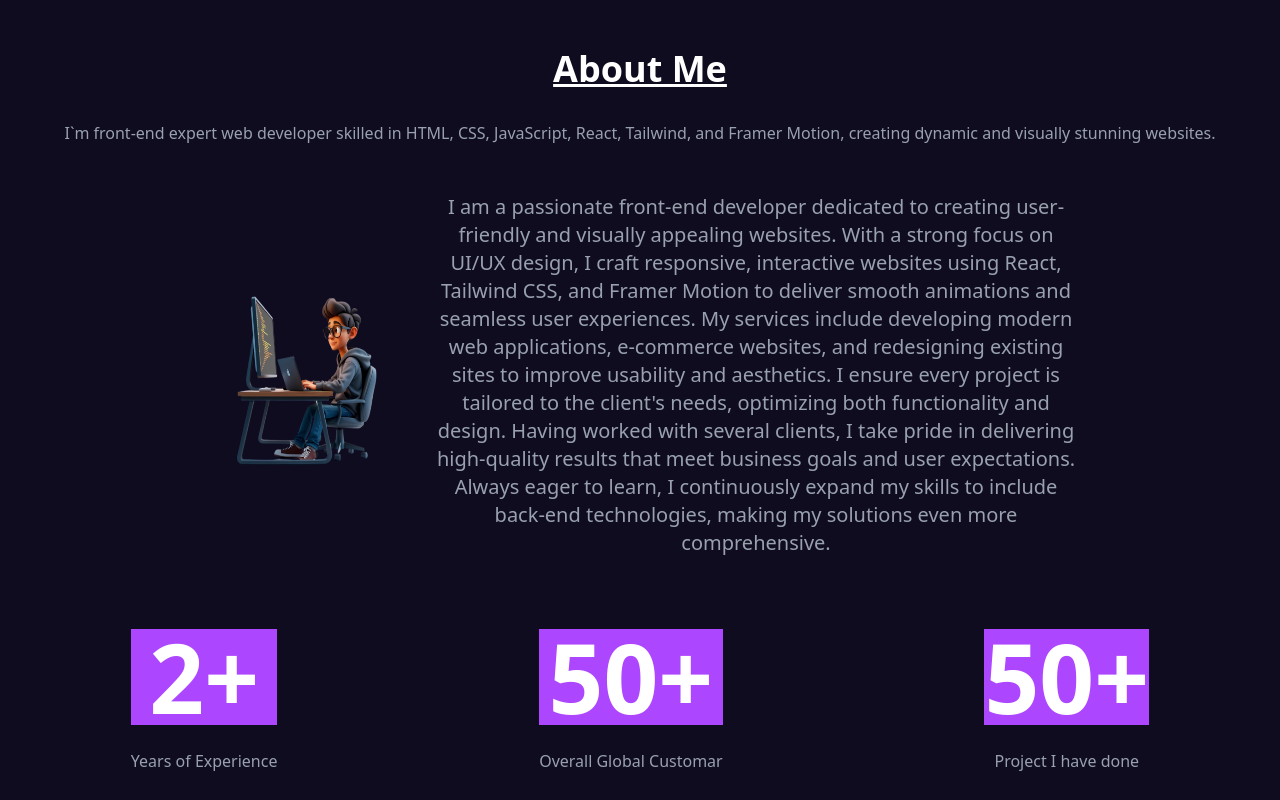
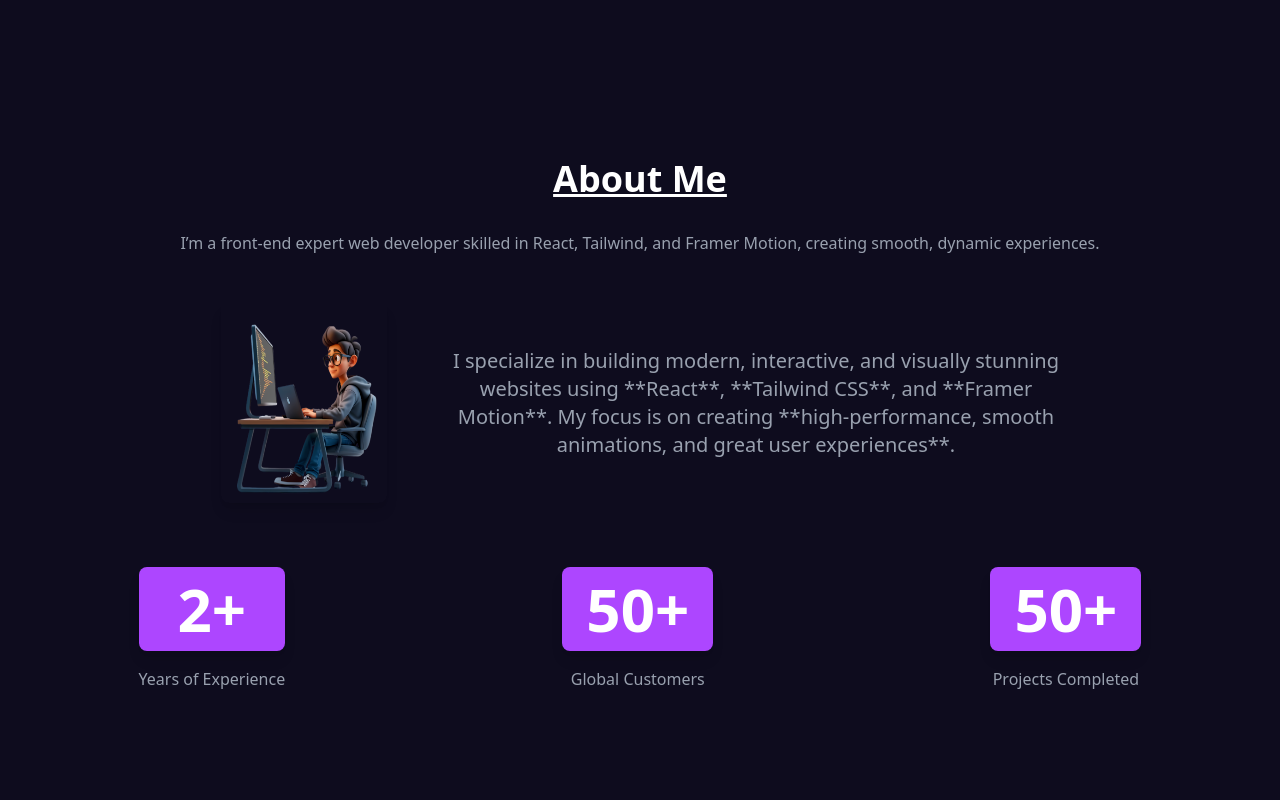
Before and after one commit to shihab0952/Portfolio, a React (Vite) app: page / in a window 1280 px wide. Shown: the part 680-1480 px from the top of the page. Built offline with nearby package versions, Linux system fonts and the light colour scheme.

Commit message:
Update About.jsx

```diff
--- a/src/component/About.jsx
+++ b/src/component/About.jsx
@@ -1,128 +1,113 @@
 import { motion } from "framer-motion";
-
 import { useInView } from "react-intersection-observer";
 
+const fadeUp = {
+  hidden: { opacity: 0, y: 50 },
+  visible: { opacity: 1, y: 0, transition: { duration: 0.8, ease: "easeOut" } },
+};
+
+const fadeLeft = {
+  hidden: { opacity: 0, x: -50 },
+  visible: { opacity: 1, x: 0, transition: { duration: 1, ease: "easeOut" } },
+};
+
+const fadeRight = {
+  hidden: { opacity: 0, x: 50 },
+  visible: { opacity: 1, x: 0, transition: { duration: 1, ease: "easeOut" } },
+};
+
 const About = () => {
-  const { ref, inView } = useInView({
-    triggerOnce: true,
-    threshold: 0.2,
-  });
+  const { ref, inView } = useInView({ triggerOnce: false, threshold: 0.2 });
 
   return (
-    <div
-    id="about"
-    className="text-white py-6 ">
+    <div id="about" className="text-white py-12 min-h-screen flex items-center">
       <div className="container mx-auto text-center">
+        {/* Title Animation */}
         <motion.h2
           ref={ref}
-          initial={{ opacity: 0, y: 100 }}
-          animate={inView ? { opacity: 1, y: 0 } : {}}
-          transition={{ delay: 0.3, duration: 0.5 }}
+          variants={fadeUp}
+          initial="hidden"
+          animate={inView ? "visible" : "hidden"}
           className="text-3xl md:text-4xl font-bold mb-8 underline"
         >
           About Me
         </motion.h2>
+
+        {/* Subtitle Animation */}
         <motion.p
           ref={ref}
-          initial={{ opacity: 0, y: 100 }}
-          animate={inView ? { opacity: 1, y: 0 } : {}}
-          transition={{ delay: 0.5, duration: 0.5 }}
+          variants={fadeUp}
+          initial="hidden"
+          animate={inView ? "visible" : "hidden"}
+          transition={{ delay: 0.2 }}
           className="mb-12 text-gray-400 text-center"
         >
-          I`m front-end expert web developer skilled in HTML, CSS, JavaScript, React,
-          Tailwind, and Framer Motion, creating dynamic and visually stunning
-          websites.
+          I’m a front-end expert web developer skilled in React, Tailwind, and Framer
+          Motion, creating smooth, dynamic experiences.
         </motion.p>
+
+        {/* Image & Text Section */}
         <motion.div
           ref={ref}
-          initial={{ opacity: 0, y: 100 }}
-          animate={inView ? { opacity: 1, y: 0 } : {}}
-          transition={{ delay: 0.8, duration: 0.5 }}
           className="flex flex-col md:flex-row justify-center items-center"
         >
+          {/* Image Animation */}
           <motion.div
-            ref={ref}
-            initial={{ opacity: 0, x: -100 }}
-            animate={inView ? { opacity: 1, x: 0 } : {}}
-            transition={{ delay: 1, duration: 0.9 }}
+            variants={fadeLeft}
+            initial="hidden"
+            animate={inView ? "visible" : "hidden"}
             className="mb-8 md:mb-0 md:mr-8 flex justify-center"
           >
             <img
               src="gg.png"
-              alt=""
-              className="w-[200px] h-[200px] sm:1/2 md:w-10/12"
+              alt="Profile"
+              className="w-[200px] h-[200px] sm:w-1/2 md:w-10/12 rounded-lg shadow-lg"
             />
           </motion.div>
+
+          {/* Description Animation */}
           <motion.p
-            ref={ref}
-            initial={{ opacity: 0, x: 100 }}
-            animate={inView ? { opacity: 1, x: 0 } : {}}
-            transition={{ delay: 1, duration: 0.9 }}
+            variants={fadeRight}
+            initial="hidden"
+            animate={inView ? "visible" : "hidden"}
+            transition={{ delay: 0.3 }}
             className="md:w-1/2 text-gray-400 md:px-0 text-base sm:text-lg md:text-xl"
           >
-            I am a passionate front-end developer dedicated to creating
-            user-friendly and visually appealing websites. With a strong focus
-            on UI/UX design, I craft responsive, interactive websites using
-            React, Tailwind CSS, and Framer Motion to deliver smooth animations
-            and seamless user experiences. My services include developing modern
-            web applications, e-commerce websites, and redesigning existing
-            sites to improve usability and aesthetics. I ensure every project is
-            tailored to the client's needs, optimizing both functionality and
-            design. Having worked with several clients, I take pride in
-            delivering high-quality results that meet business goals and user
-            expectations. Always eager to learn, I continuously expand my skills
-            to include back-end technologies, making my solutions even more
-            comprehensive.
+            I specialize in building modern, interactive, and visually stunning
+            websites using **React**, **Tailwind CSS**, and **Framer Motion**. My focus
+            is on creating **high-performance, smooth animations, and great user
+            experiences**.
           </motion.p>
         </motion.div>
-        <div className="flex flex-col sm:flex-row justify-around items-center mt-12 space-y-6 sm:space-y-0 ">
-          <motion.div
-            ref={ref}
-            initial={{ opacity: 0 }}
-            animate={inView ? { opacity: 1 } : {}}
-            transition={{ delay: 1.2, duration: 0.6 }}
-            className="text-center"
-          >
-            <h3 className="text-3xl md:text-8xl font-bold md:my-6 bg-purple-500">2+</h3>
-            <motion.p
-             ref={ref}
-             initial={{ opacity: 0, y:100}}
-             animate={inView ? { opacity: 1, y:0 } : {}}
-             transition={{ delay: 1.7, duration: 0.6 }}
-            className="text-sm sm:text-base text-gray-400 ">Years of Experience</motion.p>
-          </motion.div>
 
-          <motion.div
-            ref={ref}
-            initial={{ opacity: 0 }}
-            animate={inView ? { opacity: 1 } : {}}
-            transition={{ delay: 1.4, duration: 0.6 }}
-            className="text-center">
-            <h3 className="text-3xl md:text-8xl font-bold md:my-6 bg-purple-500">50+</h3>
-            <motion.p
-            ref={ref}
-            initial={{ opacity: 0, y:100}}
-            animate={inView ? { opacity: 1, y:0 } : {}}
-            transition={{ delay: 1.7, duration: 0.6 }}
-              className="text-sm sm:text-base text-gray-400 "
-
-            >Overall Global Customar</motion.p>
-          </motion.div>
-
-          <motion.div
-            ref={ref}
-            initial={{ opacity: 0 }}
-            animate={inView ? { opacity: 1 } : {}}
-            transition={{ delay: 1.9, duration: 0.6 }}
-            className="text-center">
-            <h3 className="text-3xl md:text-8xl font-bold md:my-6 bg-purple-500">50+</h3>
-            <motion.p
-              ref={ref}
-              initial={{ opacity: 0, y:100}}
-              animate={inView ? { opacity: 1, y:0 } : {}}
-              transition={{ delay:2.1, duration: 0.6 }}
-            className="text-sm sm:text-base text-gray-400 "> Project I have done</motion.p>
-          </motion.div>
+        {/* Stats Section */}
+        <div className="flex flex-col sm:flex-row justify-around items-center mt-12 space-y-6 sm:space-y-0">
+          {[
+            { number: "2+", text: "Years of Experience" },
+            { number: "50+", text: "Global Customers" },
+            { number: "50+", text: "Projects Completed" },
+          ].map((item, index) => (
+            <motion.div
+              key={index}
+              variants={fadeUp}
+              initial="hidden"
+              animate={inView ? "visible" : "hidden"}
+              transition={{ delay: 0.4 + index * 0.2 }}
+              className="text-center"
+            >
+              <h3 className="text-4xl md:text-6xl font-bold my-4 bg-purple-500 px-6 py-3 rounded-lg shadow-lg">
+                {item.number}
+              </h3>
+              <motion.p
+                initial={{ opacity: 0, y: 20 }}
+                animate={inView ? { opacity: 1, y: 0 } : { opacity: 0, y: 20 }}
+                transition={{ delay: 0.5 + index * 0.2, duration: 0.5 }}
+                className="text-sm sm:text-base text-gray-400"
+              >
+                {item.text}
+              </motion.p>
+            </motion.div>
+          ))}
         </div>
       </div>
     </div>
```
